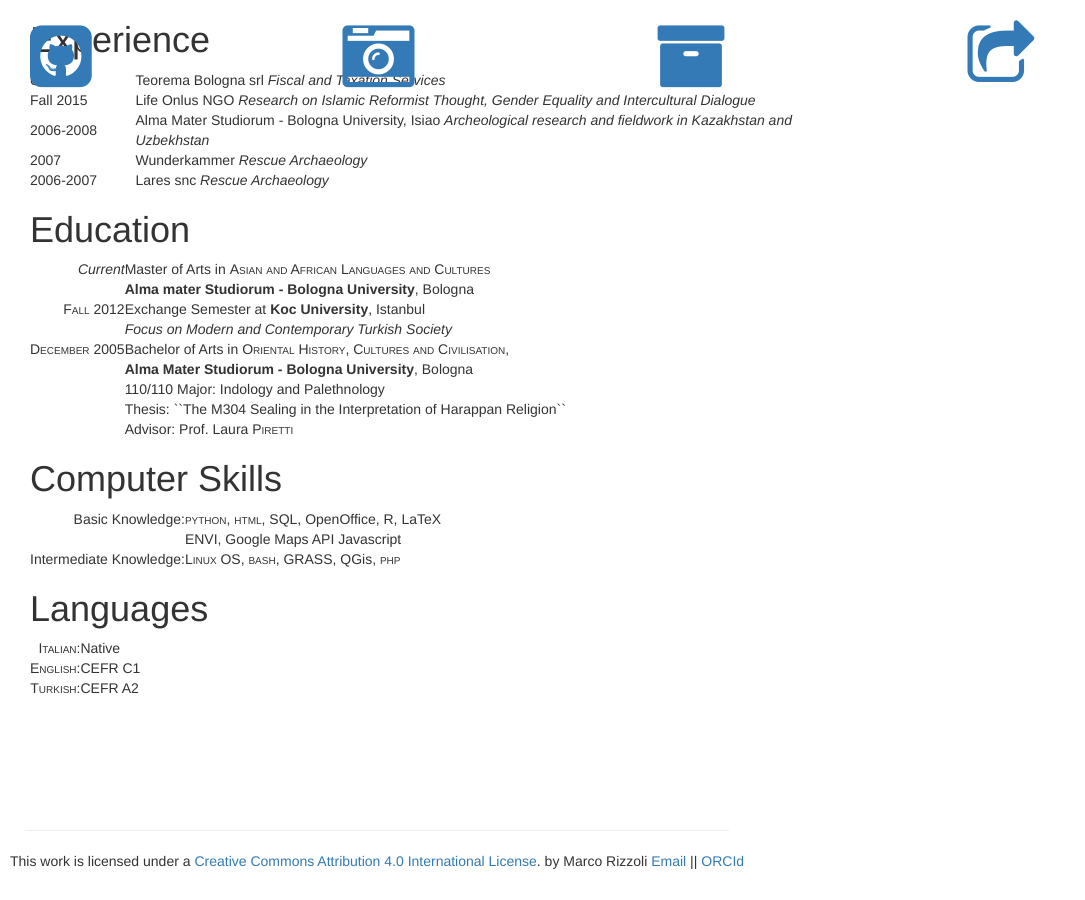
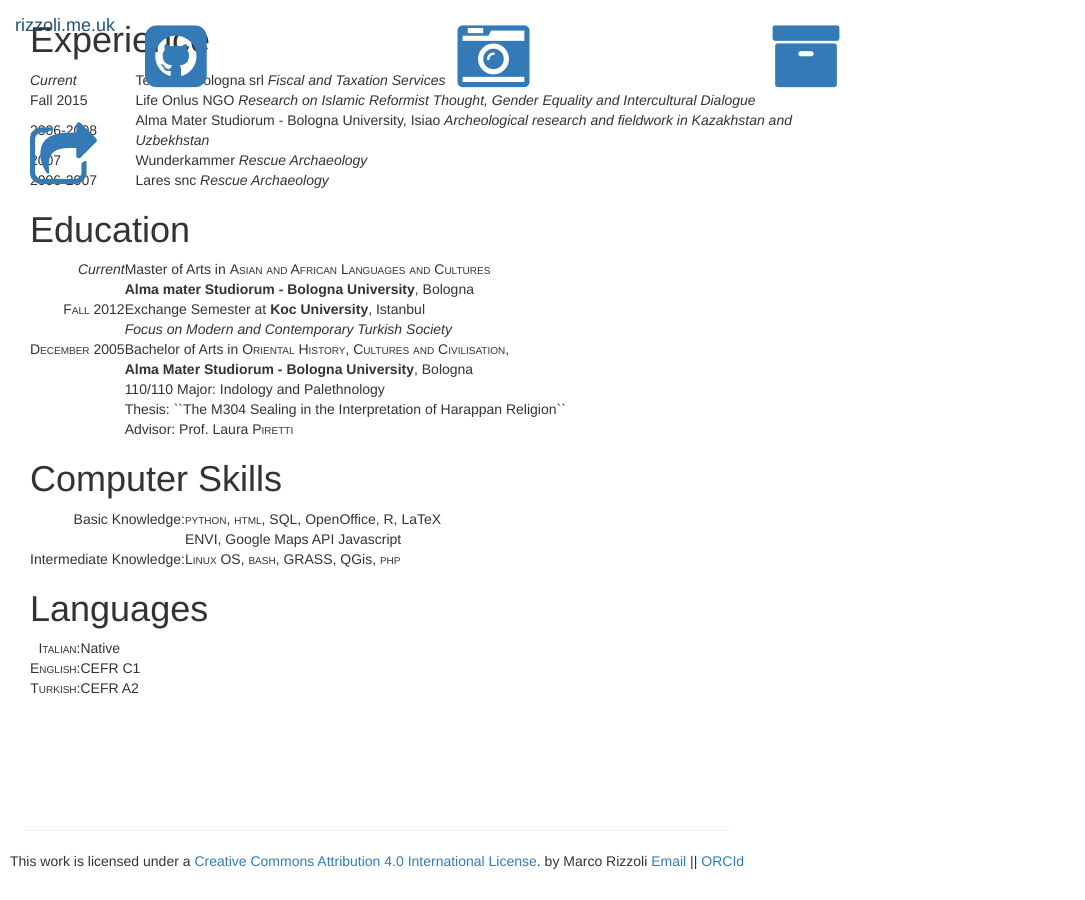
Before and after one commit to mrizzoli/mrizzoli.github.io, a Jekyll site: the page built from index.html, in a window 1280 px wide. Shown: the whole page, without its empty margins (0-1085 px from the left). Built offline with Jekyll 4.4.1, drawn with Linux system fonts in a browser that asks for light colours; nearby versions of some CDN libraries; Markdown is read by kramdown in place of the engine named in the settings.

Commit message:
navbar layout

```diff
--- a/_includes/navbar.html
+++ b/_includes/navbar.html
@@ -1,12 +1,19 @@
 <nav class="navbar navbar-fixed-top navbar-center">
   <div class="container-fluid">
+    <div class="navbar-header">
+      <a class="navbar-brand" href="/">rizzoli.me.uk</a>
+    </div>
     <div class="col-md-3">
-      <h3><a class="fa fa-github-square fa-3x" href="#fbsection1"></a></h3></div>
+      <h3><a class="fa fa-github-square fa-3x" href="#fbsection1"></a></h3>
+    </div>
     <div class="col-md-3">
-      <h3><a class="fa fa-camera-retro fa-3x"  href="#fbsection2" class="cbp-fbcurrent"></a></div></h3>
+      <h3><a class="fa fa-camera-retro fa-3x" href="#fbsection2"></a></h3>
+    </div>
     <div class="col-md-3">
-      <h3><a class="fa fa-archive fa-3x" href="#fbsection3"></a></div></h3>
+      <h3><a class="fa fa-archive fa-3x" href="#fbsection3"></a></h3>
+    </div>
     <div class="col-md-3">
-      <h3><a class="fa fa-share-square-o fa-3x" href="#fbsection4"></a></div></h3>
+      <h3><a class="fa fa-share-square-o fa-3x" href="#fbsection4"></a></h3>
+    </div>
   </div>
 </nav>
```
